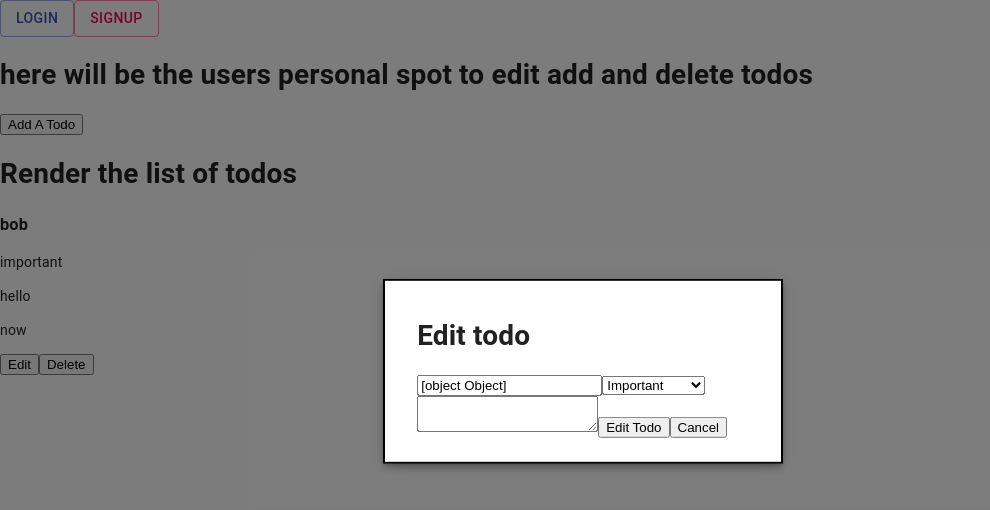
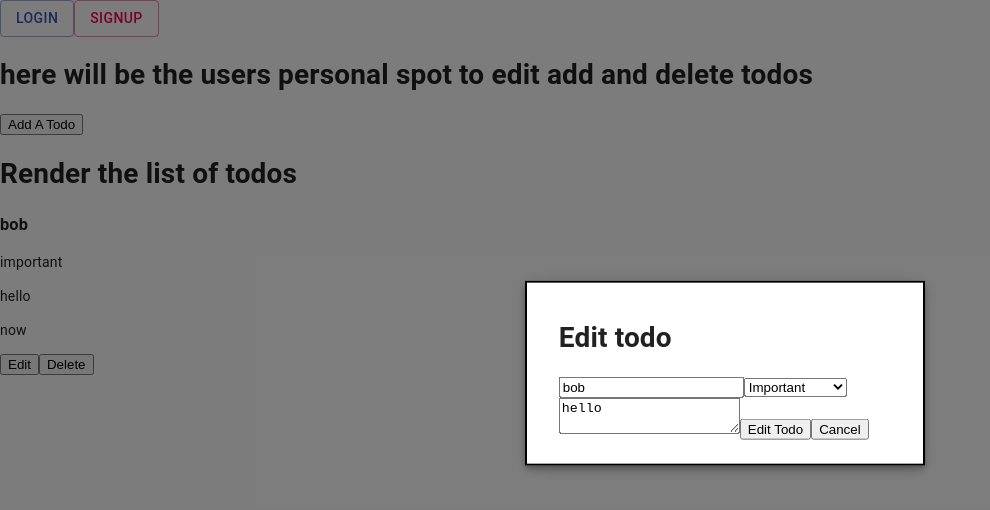
Before and after one commit to Wunderlist1LambdaStudents/front-end, a React (Create React App) app in the folder wonderlist2.0-1/: page / in a window 1280 px wide. Both pictures are taken after a click on the button "Edit". Shown: the top 510 px of the page, without its empty margins (0-990 px from the left). Built offline with nearby package versions, Linux system fonts and the light colour scheme.

Commit message:
Get the values for the edit form

```diff
--- a/wonderlist2.0-1/src/components/AddTodoForm.js
+++ b/wonderlist2.0-1/src/components/AddTodoForm.js
@@ -1,11 +1,17 @@
 import React from 'react';
+import { connect } from 'react-redux';
 import { useForm } from 'react-hook-form';
 
-const AddTodoForm = ({ setToggleAddForm }) => {
+import { addNewTodo } from '../store/actions/todosAction';
+
+const AddTodoForm = ({ setToggleAddForm, addNewTodo }) => {
   const { register, handleSubmit } = useForm();
 
   const onSubmit = data => {
     console.log(data);
+
+    //the data that is being passed in might changed due to being new to react-hook-form
+    addNewTodo(data);
   };
 
   return (
@@ -25,4 +31,8 @@ const AddTodoForm = ({ setToggleAddForm }) => {
   );
 };
 
-export default AddTodoForm;
+const mapStateToProps = state => {
+  return state;
+};
+
+export default connect(mapStateToProps, { addNewTodo })(AddTodoForm);
--- a/wonderlist2.0-1/src/components/EditTodoForm.js
+++ b/wonderlist2.0-1/src/components/EditTodoForm.js
@@ -1,32 +1,40 @@
 import React, { useState } from 'react';
-import { useParams } from 'react-router-dom';
+// import { useParams } from 'react-router-dom';
 import { useForm } from 'react-hook-form';
+import { connect } from 'react-redux';
 
-const EditTodoForm = ({ setToggleEditForm }) => {
-  const id = useParams();
-  const [todo, setTodo] = useState({
-    id,
-  });
+import { editTodos } from '../store/actions/todosAction';
+
+const EditTodoForm = ({ id, setToggleEditForm, todo }) => {
+  // const id = useParams();
+  // const [todo, setTodo] = useState({
+  //   id,
+  // });
+
+  console.log(todo);
 
   const { register, handleSubmit } = useForm({
     defaultValues: {
-      todo,
+      // todo: todo.name,
     },
   });
 
   const onSubmit = data => {
     console.log(data);
+
+    //might change as well
+    editTodos(id, data);
   };
 
   return (
     <form onSubmit={handleSubmit(onSubmit)}>
       <h1>Edit todo</h1>
-      <input type='text' name='todo' ref={register} />
+      <input type='text' name='todo' ref={register} defaultValue={todo.name} />
       <select name='important' ref={register}>
         <option>Important</option>
         <option>Not Important</option>
       </select>
-      <textarea name='description' ref={register} />
+      <textarea name='description' ref={register} defaultValue={todo.summary} />
       <button>Edit Todo</button>
       <button type='button' onClick={() => setToggleEditForm(false)}>
         Cancel
@@ -35,4 +43,8 @@ const EditTodoForm = ({ setToggleEditForm }) => {
   );
 };
 
-export default EditTodoForm;
+const mapStateToProps = state => {
+  return state;
+};
+
+export default connect(mapStateToProps, { editTodos })(EditTodoForm);
--- a/wonderlist2.0-1/src/components/TodoCard.js
+++ b/wonderlist2.0-1/src/components/TodoCard.js
@@ -1,8 +1,41 @@
-import React from 'react';
+import React, { useState } from 'react';
 import { useHistory } from 'react-router-dom';
+import EditTodoForm from './EditTodoForm';
+
+import { makeStyles } from '@material-ui/core/styles';
+import Modal from '@material-ui/core/Modal';
+
+function rand() {
+  return Math.round(Math.random() * 20) - 10;
+}
+
+function getModalStyle() {
+  const top = 50 + rand();
+  const left = 50 + rand();
+
+  return {
+    top: `${top}%`,
+    left: `${left}%`,
+    transform: `translate(-${top}%, -${left}%)`,
+  };
+}
+
+const useStyles = makeStyles(theme => ({
+  paper: {
+    position: 'absolute',
+    width: 400,
+    backgroundColor: theme.palette.background.paper,
+    border: '2px solid #000',
+    boxShadow: theme.shadows[5],
+    padding: theme.spacing(2, 4, 3),
+  },
+}));
 
 const TodoCard = ({ todo, setToggleEditForm }) => {
+  const classes = useStyles();
+  const [modalStyle] = useState(getModalStyle);
   return (
+    <div>
       <div className='todo-card'>
         <h3>{todo.name}</h3>
         <p>{todo.completed}</p>
@@ -18,6 +51,7 @@ const TodoCard = ({ todo, setToggleEditForm }) => {
         </button>
         <button>Delete</button>
       </div>
+    </div>
   );
 };
 
--- a/wonderlist2.0-1/src/components/TodosList.js
+++ b/wonderlist2.0-1/src/components/TodosList.js
@@ -56,11 +56,25 @@ const TodosList = ({ todos }) => {
       <h1>Render the list of todos</h1>
       {todos.map(todo => {
         return (
-          <TodoCard
-            key={todo.id}
-            todo={todo}
-            setToggleEditForm={setToggleEditForm}
-          />
+          <>
+            <TodoCard
+              key={todo.id}
+              todo={todo}
+              setToggleEditForm={setToggleEditForm}
+            />
+            <Modal
+              open={toggleEditForm}
+              onClose={() => setToggleEditForm(false)}
+            >
+              <div style={modalStyle} className={classes.paper}>
+                <EditTodoForm
+                  setToggleEditForm={setToggleEditForm}
+                  todo={todo}
+                  id={todo.id}
+                />
+              </div>
+            </Modal>
+          </>
         );
       })}
       <Modal open={toggleAddForm} onClose={() => setToggleAddForm(false)}>
@@ -68,12 +82,6 @@ const TodosList = ({ todos }) => {
           <AddTodoForm setToggleAddForm={setToggleAddForm} />
         </div>
       </Modal>
-      <Modal open={toggleEditForm} onClose={() => setToggleEditForm(false)}>
-        <div style={modalStyle} className={classes.paper}>
-          <EditTodoForm setToggleEditForm={setToggleEditForm} />
-        </div>
-      </Modal>
-      {/* {toggleAddForm && <AddTodoForm setToggleAddForm={setToggleAddForm} />} */}
     </div>
   );
 };
--- a/wonderlist2.0-1/src/store/actions/todosAction.js
+++ b/wonderlist2.0-1/src/store/actions/todosAction.js
@@ -74,3 +74,5 @@ export const deleteTodo = id => {
       .catch(err => console.log('did not delete the todo', err));
   };
 };
+
+//Might need an action to post to the data base that the todo is completed
--- a/wonderlist2.0-1/src/store/reducers/index.js
+++ b/wonderlist2.0-1/src/store/reducers/index.js
@@ -1,4 +1,4 @@
-import { combineReducers } from 'redux';
+import { combineReducers, compose } from 'redux';
 import { todosReducer as todos } from './todosReducer';
 import { userReducer as user } from './userReducer';
 
```
Also changed, not shown: 1 other file (tests, documents, lock files or other folders). Lines whose indentation alone changed are shown as unchanged.
